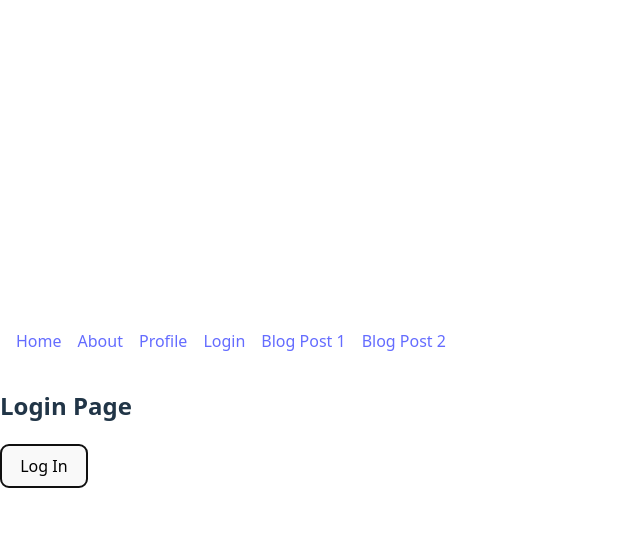
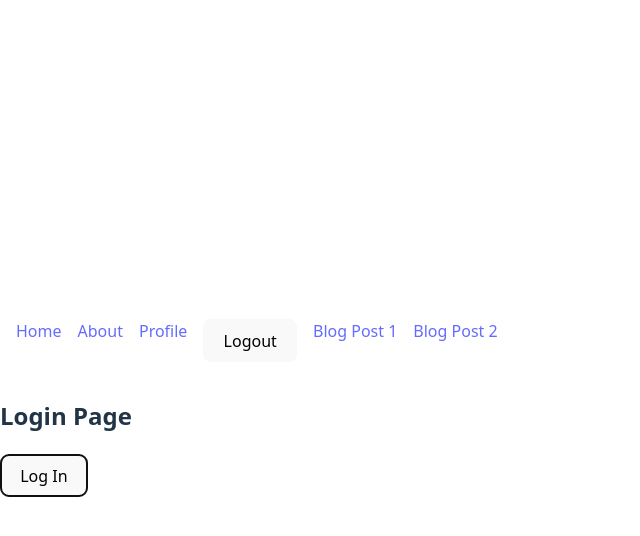
Before and after one commit to MarioTawadrous/alx-fe-reactjs, a React (Vite) app in the folder react-router-advanced/: page /login in a window 1280 px wide. Both pictures are taken after a click on the button "Log In". Shown: the top 536 px of the page, without its empty margins (0-640 px from the left). Built offline with nearby package versions, Linux system fonts and the light colour scheme.

Commit message:
Update 6

```diff
--- a/react-router-advanced/src/App.jsx
+++ b/react-router-advanced/src/App.jsx
@@ -1,12 +1,5 @@
-import { useState } from "react";
-import {
-  BrowserRouter,
-  Routes,
-  Route,
-  Link,
-  Outlet,
-  Navigate,
-} from "react-router-dom";
+import { BrowserRouter, Routes, Route, Link, Outlet } from "react-router-dom";
+import { AuthProvider, useAuth } from "./context/AuthContext";
 import ProtectedRoute from "./components/ProtectedRoute";
 import Profile from "./components/Profile";
 import ProfileDetails from "./components/ProfileDetails";
@@ -15,13 +8,19 @@ import BlogPost from "./components/BlogPost";
 
 // Layout Component
 const Layout = () => {
+  const { logout, isAuthenticated } = useAuth();
+
   return (
     <div>
       <nav style={{ display: "flex", gap: "1rem", padding: "1rem" }}>
         <Link to="/">Home</Link>
         <Link to="/about">About</Link>
         <Link to="/profile">Profile</Link>
+        {isAuthenticated ? (
+          <button onClick={logout}>Logout</button>
+        ) : (
           <Link to="/login">Login</Link>
+        )}
         <Link to="/blog/1">Blog Post 1</Link>
         <Link to="/blog/2">Blog Post 2</Link>
       </nav>
@@ -36,41 +35,33 @@ const About = () => <h2>About Page</h2>;
 const NotFound = () => <h2>404 Not Found</h2>;
 
 // Login Component
-const Login = ({ onLogin }) => {
+const Login = () => {
+  const { login } = useAuth();
+
   return (
     <div>
       <h2>Login Page</h2>
-      <button onClick={onLogin}>Log In</button>
+      <button onClick={login}>Log In</button>
     </div>
   );
 };
 
 // Main App Component
 const App = () => {
-  const [isAuthenticated, setIsAuthenticated] = useState(false);
-
   return (
+    <AuthProvider>
       <BrowserRouter>
         <Routes>
           <Route path="/" element={<Layout />}>
-          {/* Index Route */}
             <Route index element={<Home />} />
+            <Route path="about" element={<About />} />
+            <Route path="login" element={<Login />} />
+            <Route path="blog/:id" element={<BlogPost />} />
 
-          {/* Basic Routes */}
-          <Route path="about" element={<About />} />
-          <Route
-            path="login"
-            element={<Login onLogin={() => setIsAuthenticated(true)} />}
-          />
-
-          {/* Blog Post Dynamic Route */}
-          <Route path="/blog/:id" element={<BlogPost />} />
-
-          {/* Protected Profile Routes */}
             <Route
               path="profile"
               element={
-              <ProtectedRoute isAuthenticated={isAuthenticated}>
+                <ProtectedRoute>
                   <Profile />
                 </ProtectedRoute>
               }
@@ -79,11 +70,11 @@ const App = () => {
               <Route path="settings" element={<ProfileSettings />} />
             </Route>
 
-          {/* Catch-all 404 Route */}
             <Route path="*" element={<NotFound />} />
           </Route>
         </Routes>
       </BrowserRouter>
+    </AuthProvider>
   );
 };
 
--- a/react-router-advanced/src/components/ProtectedRoute.jsx
+++ b/react-router-advanced/src/components/ProtectedRoute.jsx
@@ -1,6 +1,9 @@
 import { Navigate } from "react-router-dom";
+import { useAuth } from "../context/AuthContext";
 
-const ProtectedRoute = ({ children, isAuthenticated }) => {
+const ProtectedRoute = ({ children }) => {
+  const { isAuthenticated } = useAuth();
+
   return isAuthenticated ? children : <Navigate to="/login" replace />;
 };
 
--- /dev/null
+++ b/react-router-advanced/src/context/AuthContext.jsx
@@ -0,0 +1,20 @@
+import { createContext, useContext, useState } from "react";
+
+const AuthContext = createContext();
+
+export function AuthProvider({ children }) {
+  const [isAuthenticated, setIsAuthenticated] = useState(false);
+
+  const login = () => setIsAuthenticated(true);
+  const logout = () => setIsAuthenticated(false);
+
+  return (
+    <AuthContext.Provider value={{ isAuthenticated, login, logout }}>
+      {children}
+    </AuthContext.Provider>
+  );
+}
+
+export function useAuth() {
+  return useContext(AuthContext);
+}
```
Lines whose indentation alone changed are shown as unchanged.
